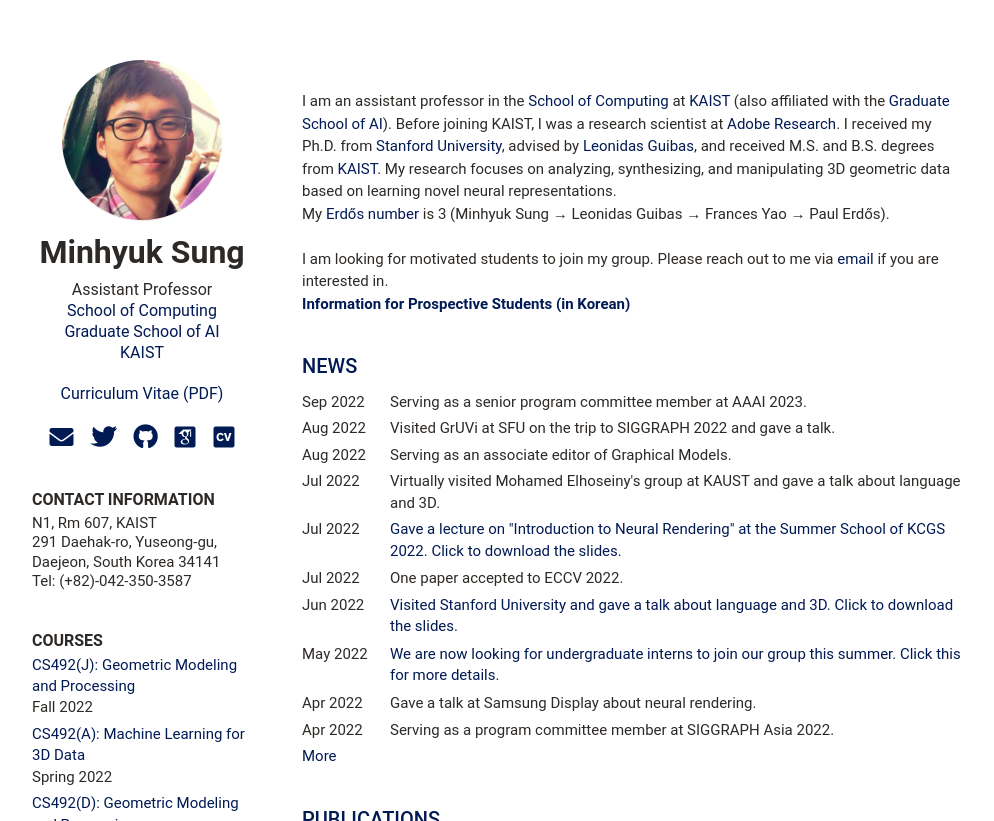
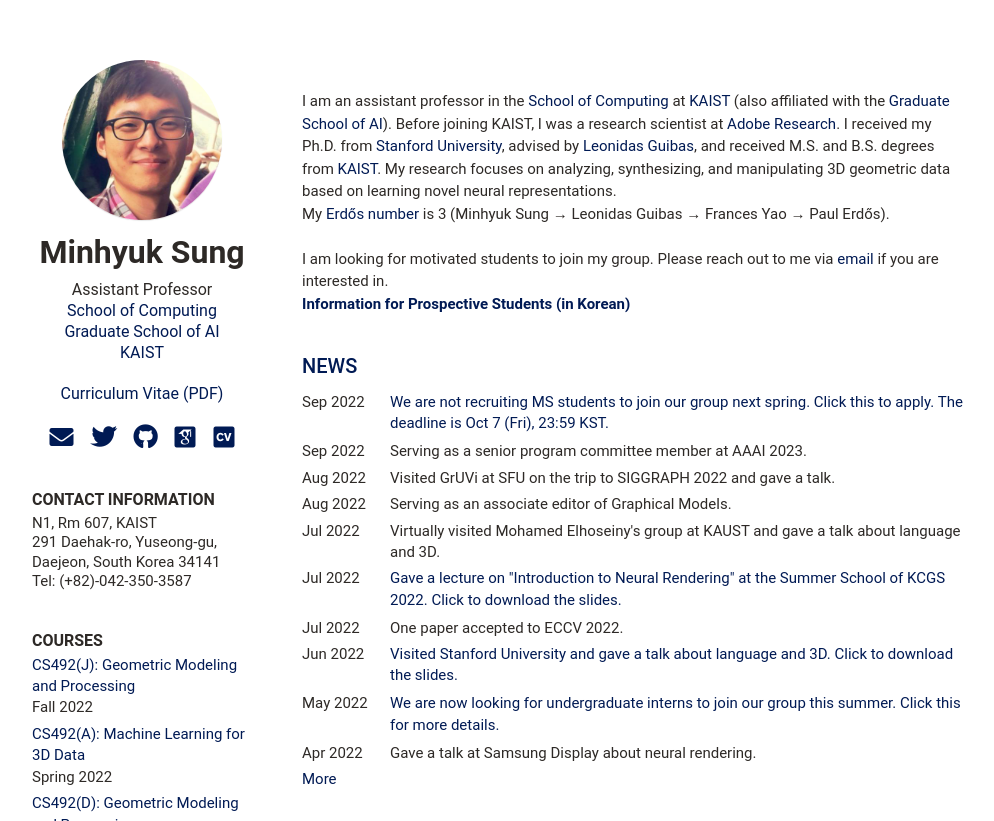
Before and after one commit to mhsung/mhsung.github.io, a Jekyll site: the page built from index.html, in a window 1280 px wide and 900 px high, cut to the strip 0-821 px from the top of the window. Shown: the whole strip, without its empty margins (126-1120 px from the left). Built offline with Jekyll 4.4.1, drawn with Linux system fonts in a browser that asks for light colours; some web fonts are replaced.

Commit message:
Updated.

```diff
--- a/_data/news.yml
+++ b/_data/news.yml
@@ -1,4 +1,7 @@
 news:
+    - title: "We are not recruiting MS students to join our group next spring. Click this to apply. The deadline is Oct 7 (Fri), 23:59 KST."
+      time: Sep 2022
+      link: https://research.typeform.com/to/cYQEYa5L
     - title: "Serving as a senior program committee member at AAAI 2023."
       time: Sep 2022
     - title: "Visited GrUVi at SFU on the trip to SIGGRAPH 2022 and gave a talk."
```
